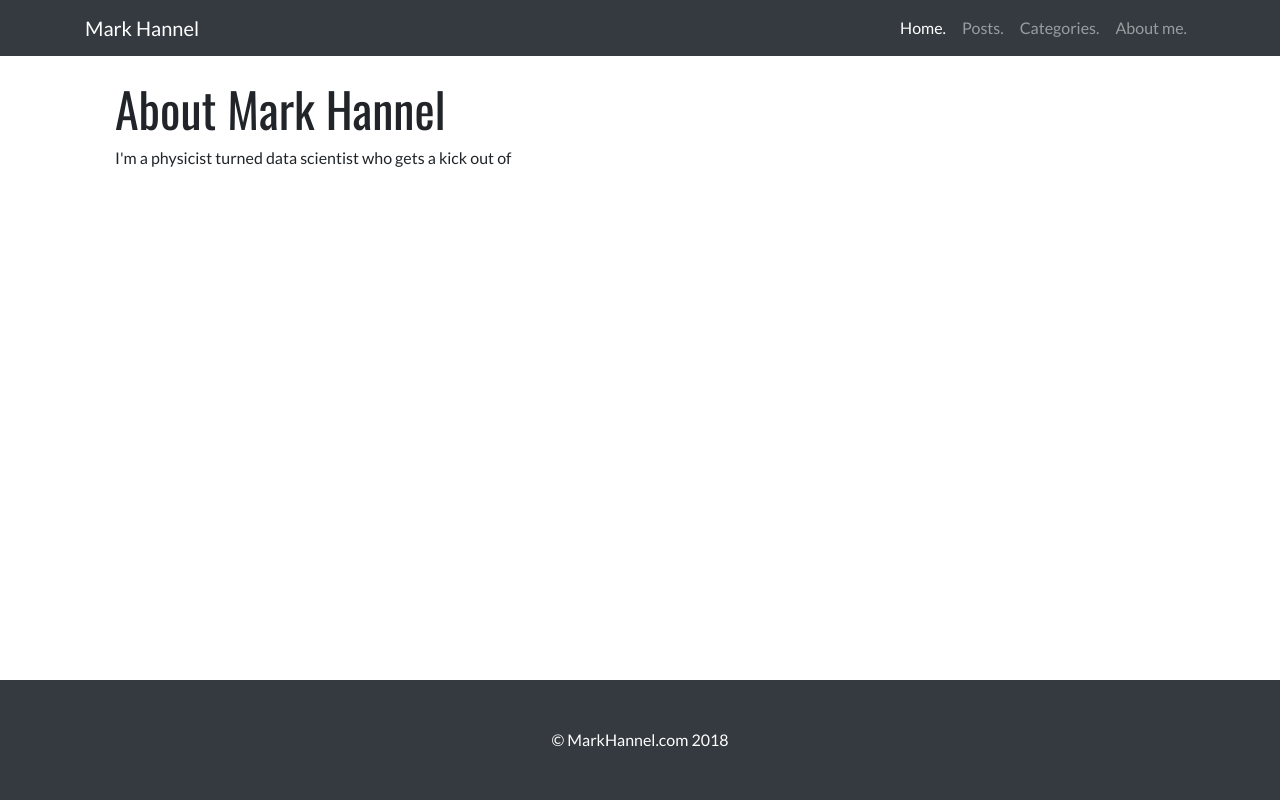
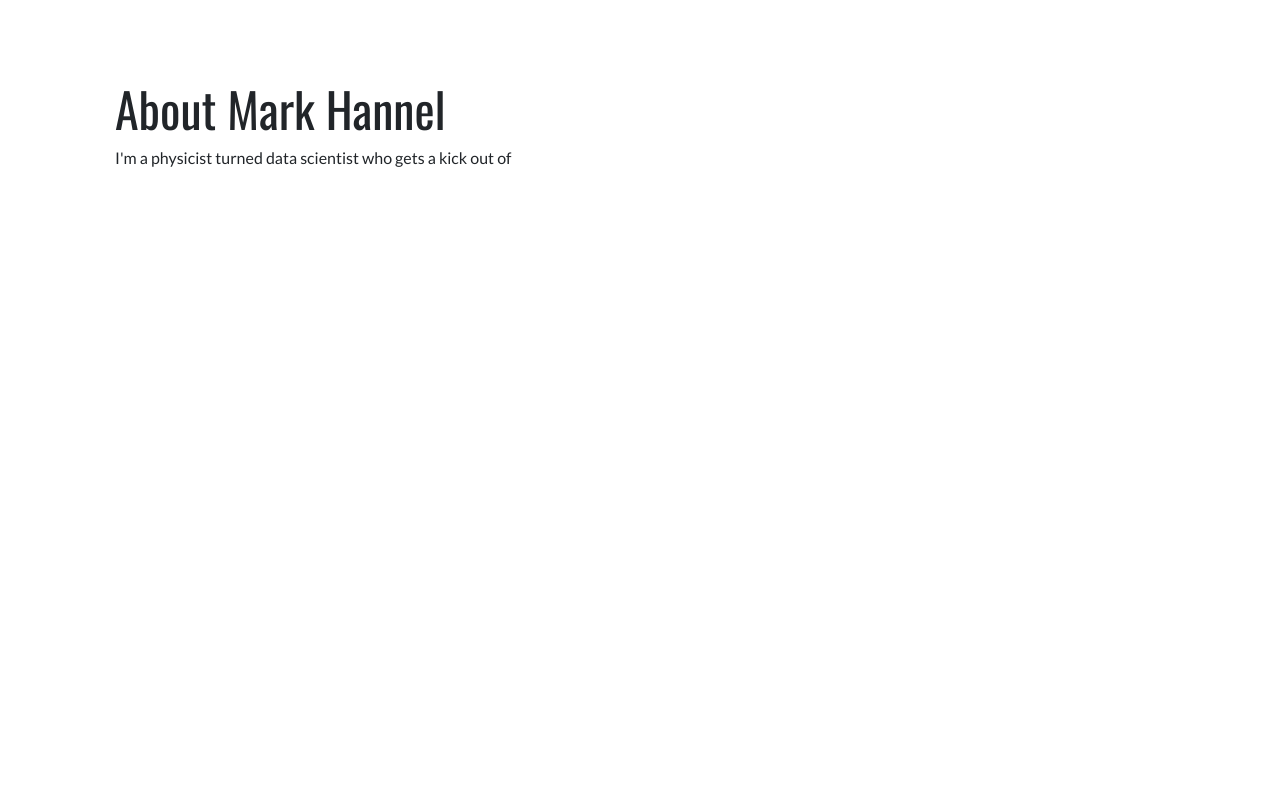
Before and after one commit to markhannel/InAPinch, a Python web app: template src/website/app/templates/aboutme.html in a window 1280 px wide. Run offline with Jinja, Linux system fonts and the light colour scheme; the template is opened without the code that fills it, so the values that code supplies are empty; some libraries are stand-ins or nearby versions.

Commit message:
Corrected base.html to not make invalid reference to posts.

```diff
--- a/src/website/app/templates/base.html
+++ b/src/website/app/templates/base.html
@@ -2,8 +2,8 @@
 <html lang="en">
 
   <head>
-    <link rel="stylesheet" href="http://cdn.leafletjs.com/leaflet/v0.7.7/leaflet.css" />
-    <script src="http://cdn.leafletjs.com/leaflet/v0.7.7/leaflet.js"></script>
+    <link rel="stylesheet" href="https://cdnjs.cloudflare.com/ajax/libs/leaflet/1.4.0/leaflet.css" />
+    <script src="https://cdnjs.cloudflare.com/ajax/libs/leaflet/1.4.0/leaflet.js"></script>
     <meta charset="utf-8">
     <meta name="viewport" content="width=device-width, initial-scale=1, shrink-to-fit=no">
     <meta name="description" content="">
@@ -13,7 +13,7 @@
     <link rel="stylesheet" href="https://maxcdn.bootstrapcdn.com/bootstrap/4.1.3/css/bootstrap.min.css">
     <link rel="stylesheet" href="https://cdnjs.cloudflare.com/ajax/libs/font-awesome/4.7.0/css/font-awesome.min.css">
 
-    <!-- GOogle fonts.. -->
+    <!-- Google fonts.. -->
     <link href="https://fonts.googleapis.com/css?family=Lato" rel="stylesheet">
     <link href="https://fonts.googleapis.com/css?family=Oswald" rel="stylesheet">
   <script src="https://ajax.googleapis.com/ajax/libs/jquery/3.3.1/jquery.min.js"></script>
@@ -25,58 +25,20 @@
 
     {% block navbar %}
 
-  <!-- Navigation Bar. -->
-  <nav class="navbar navbar-expand-lg navbar-dark bg-dark fixed-top">
-
-      <div class="container">
-        <a class="navbar-brand" href="/home">Mark Hannel</a>
-        <button class="navbar-toggler" type="button" data-toggle="collapse" data-target="#navbarResponsive" aria-controls="navbarResponsive" aria-expanded="false" aria-label="Toggle navigation">
-          <span class="navbar-toggler-icon"></span>
-        </button>
-        <div class="collapse navbar-collapse" id="navbarResponsive">
-          <ul class="navbar-nav ml-auto">
-            <li class="nav-item active">
-              <a class="nav-link" href="{{ url_for('main.home') }}">Home.
-                <span class="sr-only">(current)</span>
-              </a>
-            </li>
-            <li class="nav-item">
-              <a class="nav-link" href="{{ url_for('main.posts') }}">Posts.</a>
-            </li>
-            <li class="nav-item">
-              <a class="nav-link" href="{{ url_for('main.categories') }}">Categories.</a>
-            </li>
-            <li class="nav-item">
-              <a class="nav-link" href="{{ url_for('main.aboutme') }}">About me.</a>
-            </li>
-          </ul>
-        </div>
-      </div>
-    </nav>
-
 {% endblock %}
 
-  {% block content %}
     <div class="container">
-        {% with messages = get_flashed_messages() %}
-        {% if messages %}
-            {% for message in messages %}
-            <div class="alert alert-info" role="alert">{{ message }}</div>
-            {% endfor %}
-        {% endif %}
-        {% endwith %}
 
-        {% block app_content %}{% endblock %}
-    </div>
-{% endblock %}
+      {% block app_content %}
+      {% endblock %}
   </body>
 
-  <!-- Footer -->
+  <!-- Footer
   <footer class="py-5 bg-dark fixed-bottom">
     <div class="container">
       <p class="m-0 text-center text-white">&copy; MarkHannel.com 2018</p>
     </div>
   </footer>
-
+  -->
 
 </html>
```
